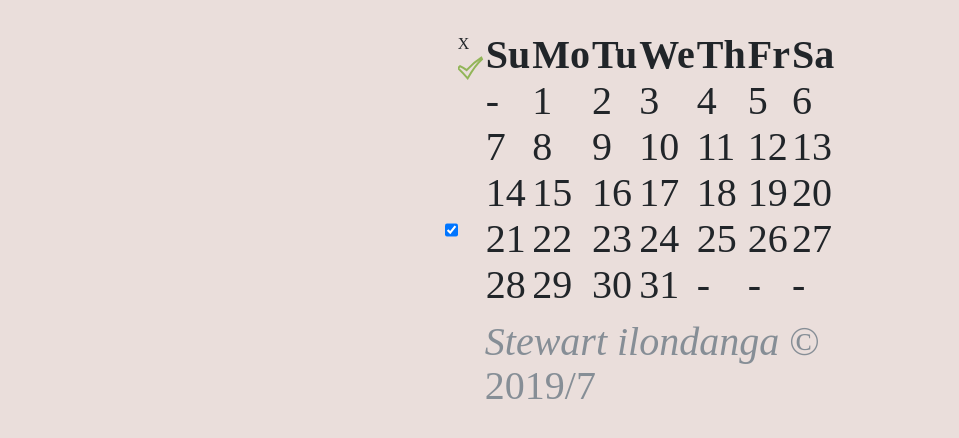
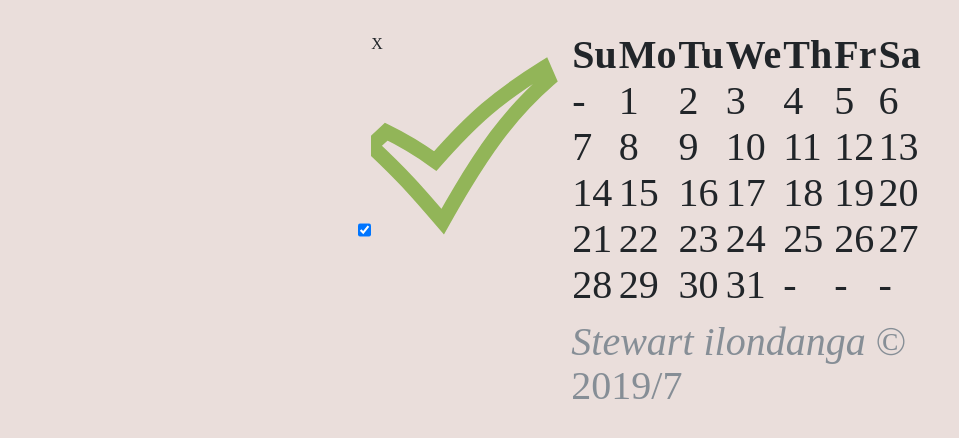
Before and after one commit to stewilondanga/right-wrong, a plain HTML site: page index.html in a window 1280 px wide. Shown: the part 68-506 px from the top of the page, without its empty margins (0-959 px from the left). Drawn offline with nearby package versions, Linux system fonts and the light colour scheme.

Commit message:
add css/styles.css

```diff
--- a/css/styles.css
+++ b/css/styles.css
@@ -22,13 +22,12 @@ body {
   height: 1.5em;
 }
 
-/*
-svg{
-  width:200px;
-  height:200px;
+svg {
+  width: 200px;
+  height: 200px;
 }
 
-.path {
+/*.path {
   stroke-dasharray: 1000;
   stroke-dashoffset: 1000;
   animation: dash 5s linear forwards;
```
